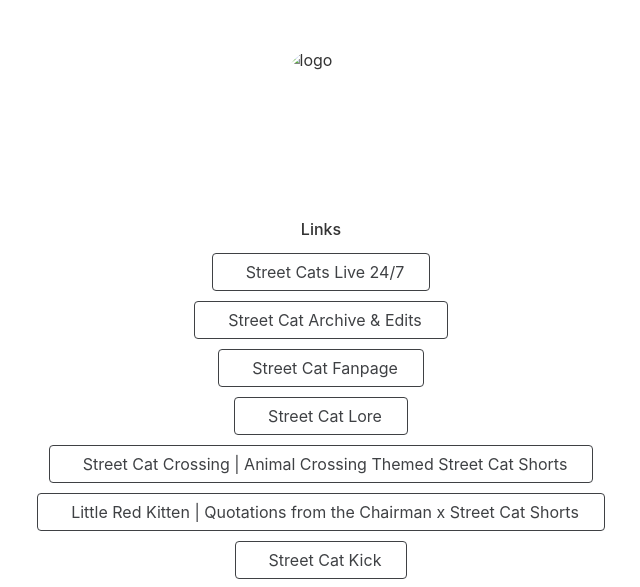
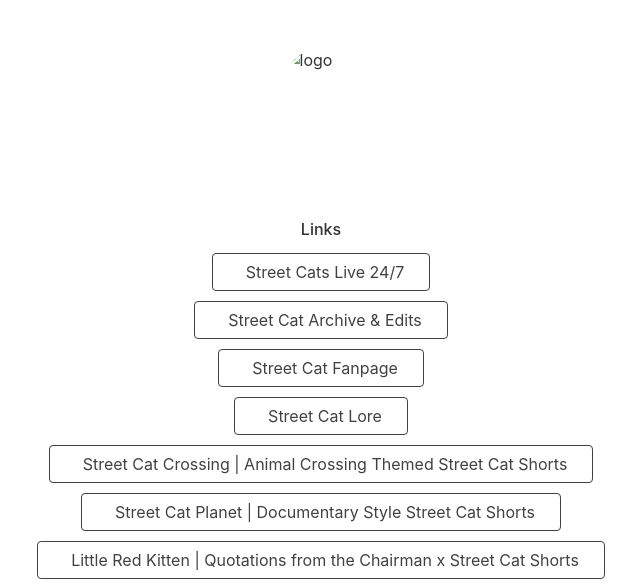
Before and after one commit to StreetCatLove/streetcatlove.github.io, a Jekyll site: the page built from CHANGELOG.md, in a window 1280 px wide, cut to the strip 0-587 px from the top of the page. Shown: the whole strip, without its empty margins (319-959 px from the left). Built offline with Jekyll 4.4.1, drawn with Linux system fonts in a browser that asks for light colours; nearby versions of some CDN libraries; our own code applies the rules of GitHub Pages for plain Markdown files.

Commit message:
Update links.yml

```diff
--- a/_data/links.yml
+++ b/_data/links.yml
@@ -23,6 +23,10 @@ buttons:
       url: https://www.youtube.com/@StreetCatCrossing
       icon: tdesign:indicator # Icons are optional
 
+    - title: Street Cat Planet | Documentary Style Street Cat Shorts
+      url: https://www.youtube.com/@StreetCatPlanet
+      icon: tdesign:earth # Icons are optional
+
     - title: Little Red Kitten | Quotations from the Chairman x Street Cat Shorts
       url: https://www.youtube.com/@LittleRedKitten
       icon: tdesign:book # Icons are optional
```
